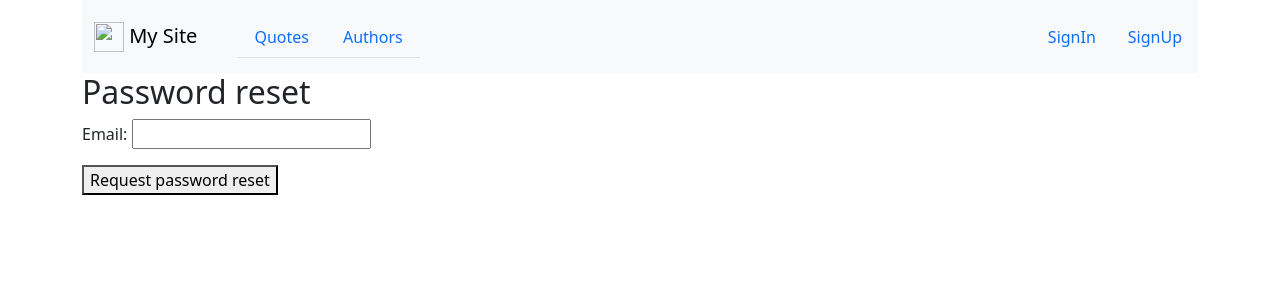
After one commit to Kirienko-Alyona/python_web_hw13_2_Django, a Django app: page /users/reset-password/ in a window 1280 px wide. The commit adds this page. Shown: the top 300 px of the page. Run offline with Django 4.2, Linux system fonts and the light colour scheme.

Commit message:
added reset password

```diff
--- a/mysite/users/forms.py
+++ b/mysite/users/forms.py
@@ -19,10 +19,10 @@ class RegisterForm(UserCreationForm):
 
 
 class LoginForm(AuthenticationForm):
-    username = CharField(max_length=100, required=True, widget=TextInput(attrs={"class": "form-control"}))
+    email = EmailField(max_length=150, required=True, widget=EmailInput(attrs={"class": "form-control"}))
     password = CharField(max_length=12, min_length=8, required=True,
                           widget=PasswordInput(attrs={"class": "form-control"}))
 
     class Meta:
         model = User
-        fields = ("username", "password")
+        fields = ("email", "password")
--- /dev/null
+++ b/mysite/users/templates/users/password_reset.html
@@ -0,0 +1,12 @@
+{% extends "app_mysite/base.html" %}
+
+{% block content %}
+
+<h2>Password reset</h2>
+<form method="post">
+    {% csrf_token %}
+    {{ form.as_p }}
+    <button type="submit">Request password reset</button>
+</form>
+
+{% endblock %}
--- /dev/null
+++ b/mysite/users/templates/users/password_reset_subject.txt
@@ -0,0 +1 @@
+Password Reset
--- a/mysite/users/urls.py
+++ b/mysite/users/urls.py
@@ -1,9 +1,9 @@
 from django.contrib import admin
 from django.urls import path
-from django.contrib.auth.views import LoginView, LogoutView
+from django.contrib.auth.views import LoginView, LogoutView, PasswordResetDoneView, PasswordResetConfirmView, PasswordResetCompleteView
 
 from .forms import LoginForm
-from .views import RegisterView
+from .views import RegisterView, ResetPasswordView
 
 app_name = "users"
 
@@ -12,4 +12,14 @@ urlpatterns = [
     path("signin/", LoginView.as_view(template_name='users/signin.html', authentication_form=LoginForm,
                                       redirect_authenticated_user=True), name='login'),
     path("logout/", LogoutView.as_view(template_name="app_mysite/quotes.html"), name='logout'),
+    path('reset-password/', ResetPasswordView.as_view(), name='password_reset'),
+    path('reset-password/done/', PasswordResetDoneView.as_view(template_name='users/password_reset_done.html'),
+         name='password_reset_done'),
+    path('reset-password/confirm/<uidb64>/<token>/',
+         PasswordResetConfirmView.as_view(template_name='users/password_reset_confirm.html',
+                                          success_url='/users/reset-password/complete/'),
+         name='password_reset_confirm'),
+    path('reset-password/complete/',
+         PasswordResetCompleteView.as_view(template_name='users/password_reset_complete.html'),
+         name='password_reset_complete'),
 ]
--- a/mysite/users/views.py
+++ b/mysite/users/views.py
@@ -1,6 +1,9 @@
 from django.shortcuts import render, redirect
 from django.views import View
 from django.contrib import messages
+from django.contrib.auth.views import PasswordResetView
+from django.contrib.messages.views import SuccessMessageMixin
+from django.urls import reverse_lazy
 
 from .forms import RegisterForm
 
@@ -29,3 +32,12 @@ class RegisterView(View):
             messages.success(request, f'Вітаю {username}. Ваш аккаунт успішно створено')
             return redirect(to="users:login")
         return render(request, self.template_name, context={'title': 'My Site', "form": form})
+
+
+class ResetPasswordView(SuccessMessageMixin, PasswordResetView):
+    template_name = 'users/password_reset.html'
+    email_template_name = 'users/password_reset_email.html'
+    html_email_template_name = 'users/password_reset_email.html'
+    success_url = reverse_lazy('users:password_reset_done')
+    success_message = "An email with instructions to reset your password has been sent to %(email)s."
+    subject_template_name = 'users/password_reset_subject.txt'
--- a/pyproject.toml
+++ b/pyproject.toml
@@ -1,13 +1,15 @@
 [tool.poetry]
-name = "python-web-hw13-2-django"
+name = "hw10"
 version = "0.1.0"
 description = ""
 authors = ["Kirienko-Alyona <ladybird.miami@gmail.com>"]
 readme = "README.md"
-packages = [{include = "python_web_hw13_2_django"}]
 
 [tool.poetry.dependencies]
 python = "^3.10"
+django = "^4.1.7"
+psycopg2 = "^2.9.5"
+django-environ = "^0.10.0"
 
 
 [build-system]
```
Also changed, not shown: mysite/mysite/settings.py (+24 -7 lines), mysite/users/templates/users/password_reset_complete.html (added, +7 -0 lines), mysite/users/templates/users/password_reset_confirm.html (added, +12 -0 lines), mysite/users/templates/users/password_reset_done.html (added, +8 -0 lines), mysite/users/templates/users/password_reset_email.html (added, +13 -0 lines), mysite/users/templates/users/signin.html (+12 -4 lines), README.md, 2 other files.
